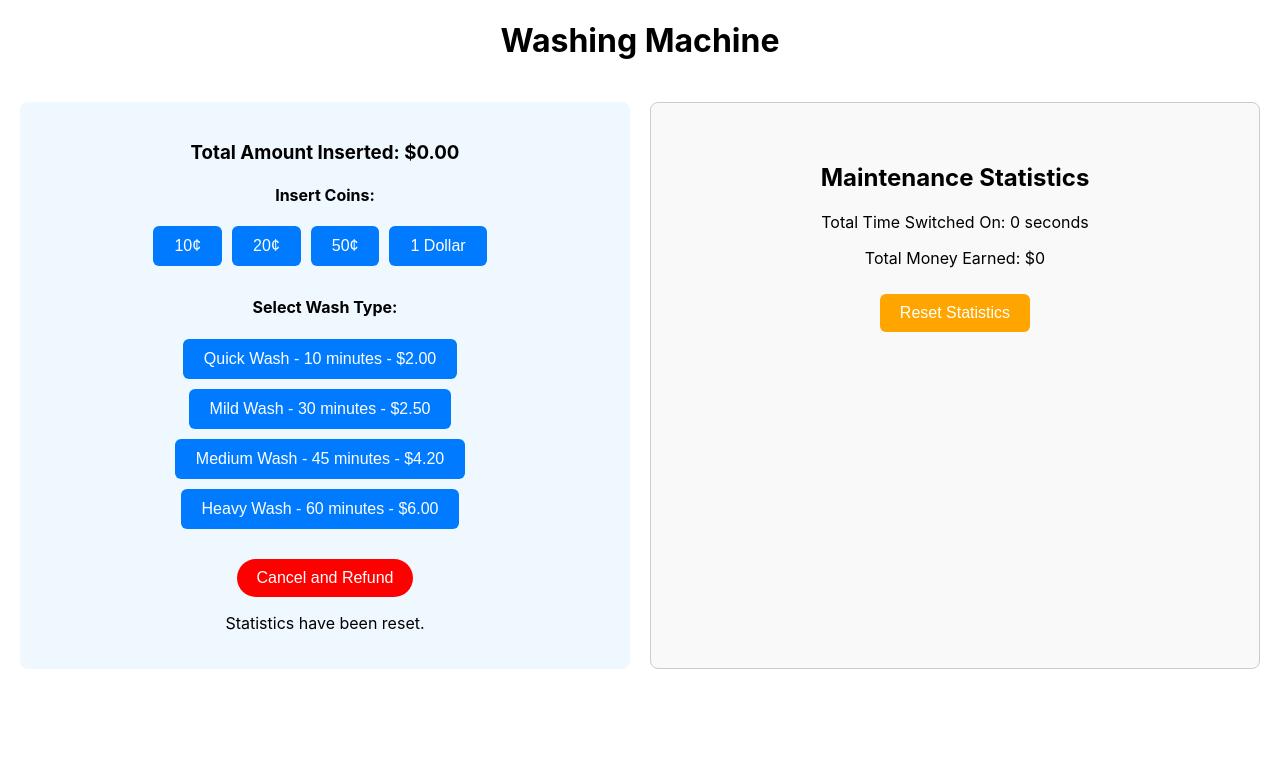
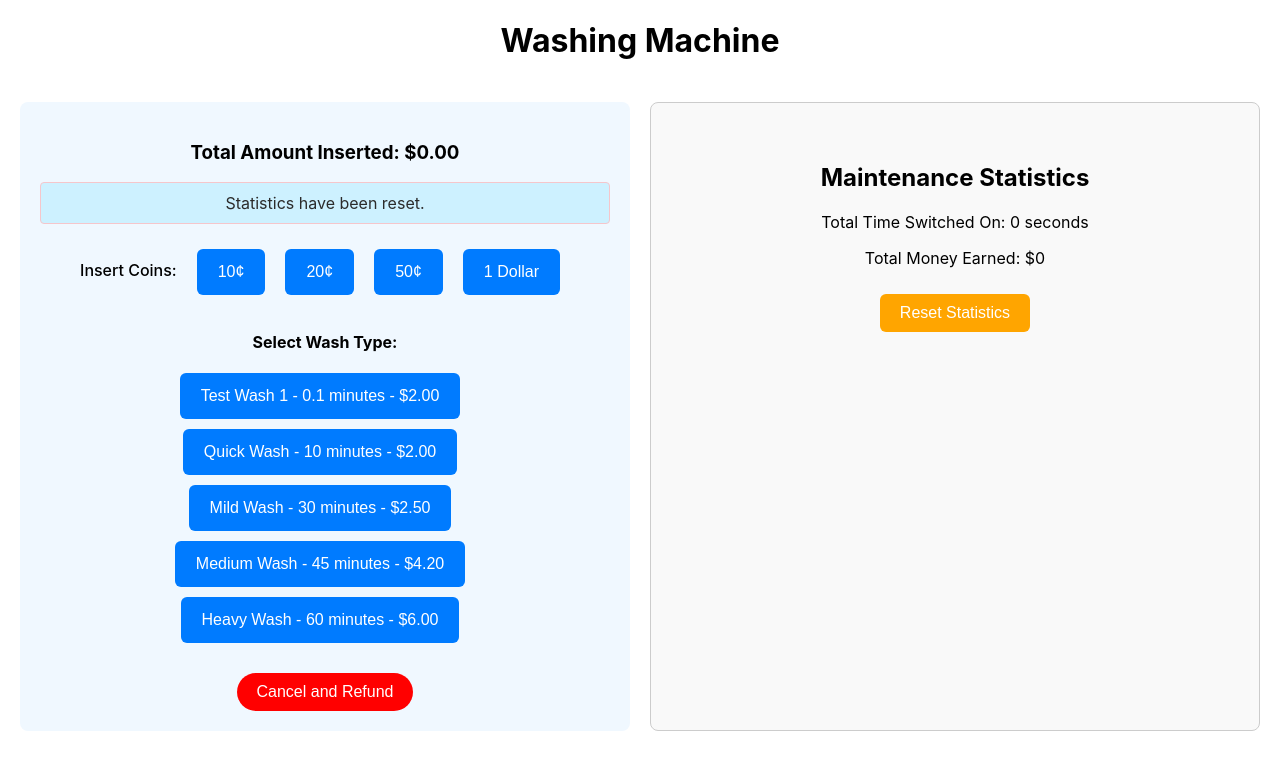
Before and after one commit to terjnh/washing-machine-app, a React (Create React App) app: page / in a window 1280 px wide. Both pictures are taken after a click on the button "Reset Statistics". Shown: the top 770 px of the page. Built offline with nearby package versions, Linux system fonts and the light colour scheme.

Commit message:
Handled no money inserted

```diff
--- a/src/App.css
+++ b/src/App.css
@@ -60,6 +60,18 @@
   border: 1px solid #ccc;
 }
 
+.coin-buttons-row {
+  display: flex;
+  align-items: center; /* Center items vertically within the container */
+  justify-content: center; /* Center the buttons horizontally within the container */
+  gap: 10px; /* Space between buttons */
+}
+.coin-label {
+  margin-right: 10px;
+  margin-bottom: 30px;
+  font-weight: 500;
+  font-size: 16px;
+}
 .coin-button {
   border-radius: 6px;
   border-width: 1px;
@@ -67,7 +79,9 @@
   margin-bottom: 10px;
   padding: 10px 20px;
   font-size: 16px;
-  background-color: #007bff; /* Default background color */
+  background-color: #007bff;
+  line-height: 1.5;
+  text-align: center;
   color: white; /* Default text color */
   border: 1px solid transparent; /* To maintain border when pressed */
   transition: background-color 0.3s, transform 0.1s, box-shadow 0.1s;
@@ -120,3 +134,45 @@
   transform: scale(0.98);
   box-shadow: 0 2px 4px rgba(0, 0, 0, 0.2);
 }
+
+.status-box {
+  background-color: #cdf1ff; /* Light red background for status box */
+  border: 1px solid #f5c6cb; /* Red border */
+  color: #2b2b2b; /* Dark red text color */
+  padding: 10px; /* Padding inside the box */
+  border-radius: 4px; /* Rounded corners */
+  margin-bottom: 20px; /* Spacing below the status box */
+  font-size: 16px; /* Font size */
+}
+
+/* Flex container for the progress text and progress bar */
+.progress-container {
+  display: flex; /* Use flexbox layout */
+  align-items: center; /* Center items vertically */
+  gap: 10px; /* Space between items */
+  margin-top: 10px; /* Space above the container */
+}
+/* Style for the progress text */
+.progress-text {
+  margin: 0; /* Remove default margin */
+  font-size: 16px; /* Adjust font size as needed */
+  flex-shrink: 0; /* Prevent the text from shrinking */
+}
+/* Container for the progress bar */
+.progress-bar-container {
+  flex-grow: 1; /* Allow the container to grow and fill available space */
+  background-color: #e0e0e0; /* Light gray background */
+  border-radius: 5px; /* Rounded corners */
+  overflow: hidden; /* Ensure no content spills out */
+  margin-left: 10px; /* Space between text and progress bar */
+}
+/* Style for the progress bar */
+.progress-bar {
+  height: 20px; /* Height of the progress bar */
+  background-color: #4caf50; /* Green background for progress */
+  text-align: center; /* Center text inside the bar */
+  line-height: 20px; /* Vertically center text */
+  color: white; /* Text color */
+  font-weight: bold; /* Make the text bold */
+  transition: width 0.4s ease; /* Smooth transition for width change */
+}
--- a/src/App.js
+++ b/src/App.js
@@ -21,16 +21,24 @@ function App() {
   const [doorStatus, setDoorStatus] = useState("Unlocked");
   const [totalTimeSwitchedOn, setTotalTimeSwitchedOn] = useState(0);
   const [insufficientFunds, setInsufficientFunds] = useState(false);
+  const [totalMoneyEarned, setTotalMoneyEarned] = useState(0);
 
   const washTimerRef = useRef(null); // Timer for washing cycle
   const maintenanceTimerRef = useRef(null); // Timer for maintenance statistics
 
   const washes = [
+    { name: "Test Wash 1", duration: 1 * 6, cost: 2 },
     { name: "Quick Wash", duration: 10 * 60, cost: 2 },
     { name: "Mild Wash", duration: 30 * 60, cost: 2.5 },
     { name: "Medium Wash", duration: 45 * 60, cost: 4.2 },
     { name: "Heavy Wash", duration: 60 * 60, cost: 6 },
   ];
+
+  useEffect(() => {
+    const stats = getStatistics();
+    setTotalTimeSwitchedOn(stats.totalTimeSwitchedOn);
+    setTotalMoneyEarned(stats.totalMoneyEarned);
+  }, []);
 
   useEffect(() => {
     if (isWashing) {
@@ -69,6 +77,7 @@ function App() {
       setSelectedWash
     );
 
+    console.log("newAmount=", newAmount);
     if (newAmount < 0) {
       setInsufficientFunds(true);
       setMessage(`Insufficient funds for ${wash.name}. Please add more money.`);
@@ -77,6 +86,7 @@ function App() {
       setTotalAmount(newAmount);
       if (newAmount === 0) {
         handleStartWashing(wash);
+        setTotalMoneyEarned((prevAmount) => prevAmount + wash.cost);
       }
     }
   };
@@ -88,8 +98,9 @@ function App() {
 
   const handleResetStatistics = () => {
     resetStatistics();
+    setTotalMoneyEarned(0);
+    setTotalTimeSwitchedOn(0);
     setMessage("Statistics have been reset.");
-    setTotalTimeSwitchedOn(0);
   };
 
   const statistics = getStatistics();
@@ -100,8 +111,9 @@ function App() {
       <div className="grid-container">
         <div className="left-column">
           <h3>Total Amount Inserted: ${totalAmount.toFixed(2)}</h3>
-          <div>
-            <h4>Insert Coins:</h4>
+          {message && <div className="status-box">{message}</div>}
+          <div className="coin-buttons-row">
+            <p className="coin-label">Insert Coins:</p>
             <button
               className="coin-button"
               onClick={() => setTotalAmount(insertCoin(0.1, totalAmount))}
@@ -155,7 +167,6 @@ function App() {
               Cancel and Refund
             </button>
           </div>
-          {message && <p>{message}</p>}
         </div>
 
         <div className="right-column">
@@ -165,15 +176,24 @@ function App() {
                 Selected: {selectedWash.name} - {selectedWash.duration / 60}{" "}
                 minutes
               </h4>
+              <h4>Door Status: {doorStatus}</h4>
               {isWashing && (
                 <div>
-                  <h4>
-                    Washing Progress: {progress.progressPercentage.toFixed(0)}%
-                  </h4>
-                  <h4>
-                    Remaining Time: {Math.floor(progress.remainingTime)} seconds
-                  </h4>
-                  <h4>Door Status: {doorStatus}</h4>
+                  <div className="progress-container">
+                    <p className="progress-text">
+                      Washing Progress: {progress.progressPercentage.toFixed(0)}
+                      % <br />
+                      Remaining Time: {Math.floor(progress.remainingTime)}{" "}
+                      seconds
+                    </p>
+                    <p></p>
+                    <div className="progress-bar-container">
+                      <div
+                        className="progress-bar"
+                        style={{ width: `${progress.progressPercentage}%` }}
+                      ></div>
+                    </div>
+                  </div>
                 </div>
               )}
             </div>
@@ -181,7 +201,7 @@ function App() {
           <br />
           <h2>Maintenance Statistics</h2>
           <p>Total Time Switched On: {totalTimeSwitchedOn} seconds</p>
-          <p>Total Money Earned: ${statistics.totalMoneyEarned}</p>
+          <p>Total Money Earned: ${totalMoneyEarned}</p>
           <button className="reset-button" onClick={handleResetStatistics}>
             Reset Statistics
           </button>
--- a/src/PreWash.js
+++ b/src/PreWash.js
@@ -3,12 +3,22 @@ export const insertCoin = (amount, totalAmount) => {
 };
 
 export const selectWash = (wash, totalAmount, setMessage, setSelectedWash) => {
+  console.log("selectWash - wash:", wash);
+  console.log("selectWash - totalAmount:", totalAmount);
+  console.log("selectWash - setMessage:", setMessage);
+  console.log("selectWash - setSelectedWash:", setSelectedWash);
+
+  // No money inserted
+  if (totalAmount === 0) {
+    return -1;
+  }
+
   if (totalAmount >= wash.cost) {
     setSelectedWash(wash);
 
     // Refund excess money if the user overpaid
-    const excess = totalAmount - wash.cost;
-    if (excess >= 0) {
+    const excess = parseFloat((totalAmount - wash.cost).toFixed(1));
+    if (excess > 0) {
       setMessage(
         `Success! ${wash.name} started. Refunded: $${excess.toFixed(2)}`
       );
```
